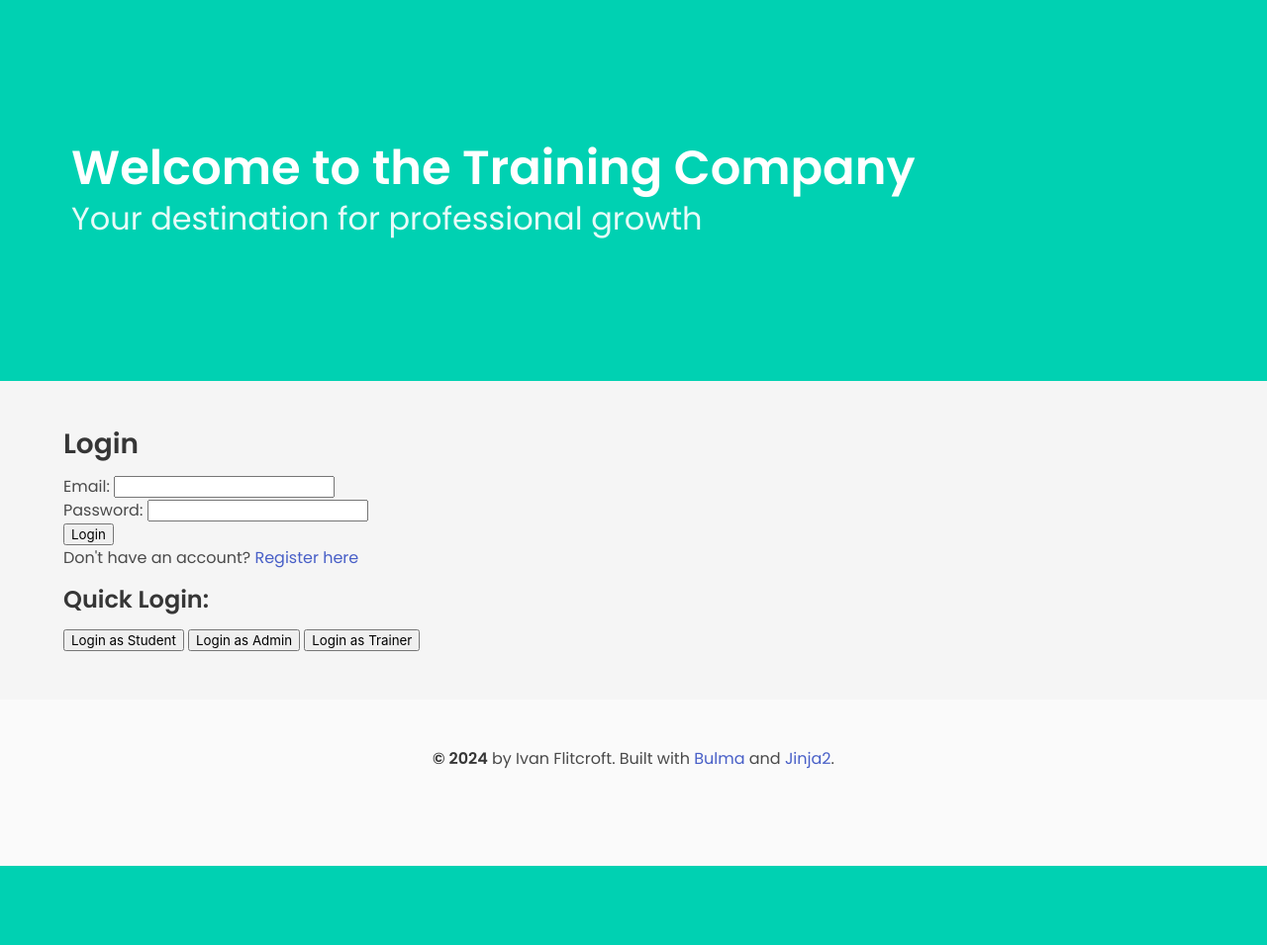
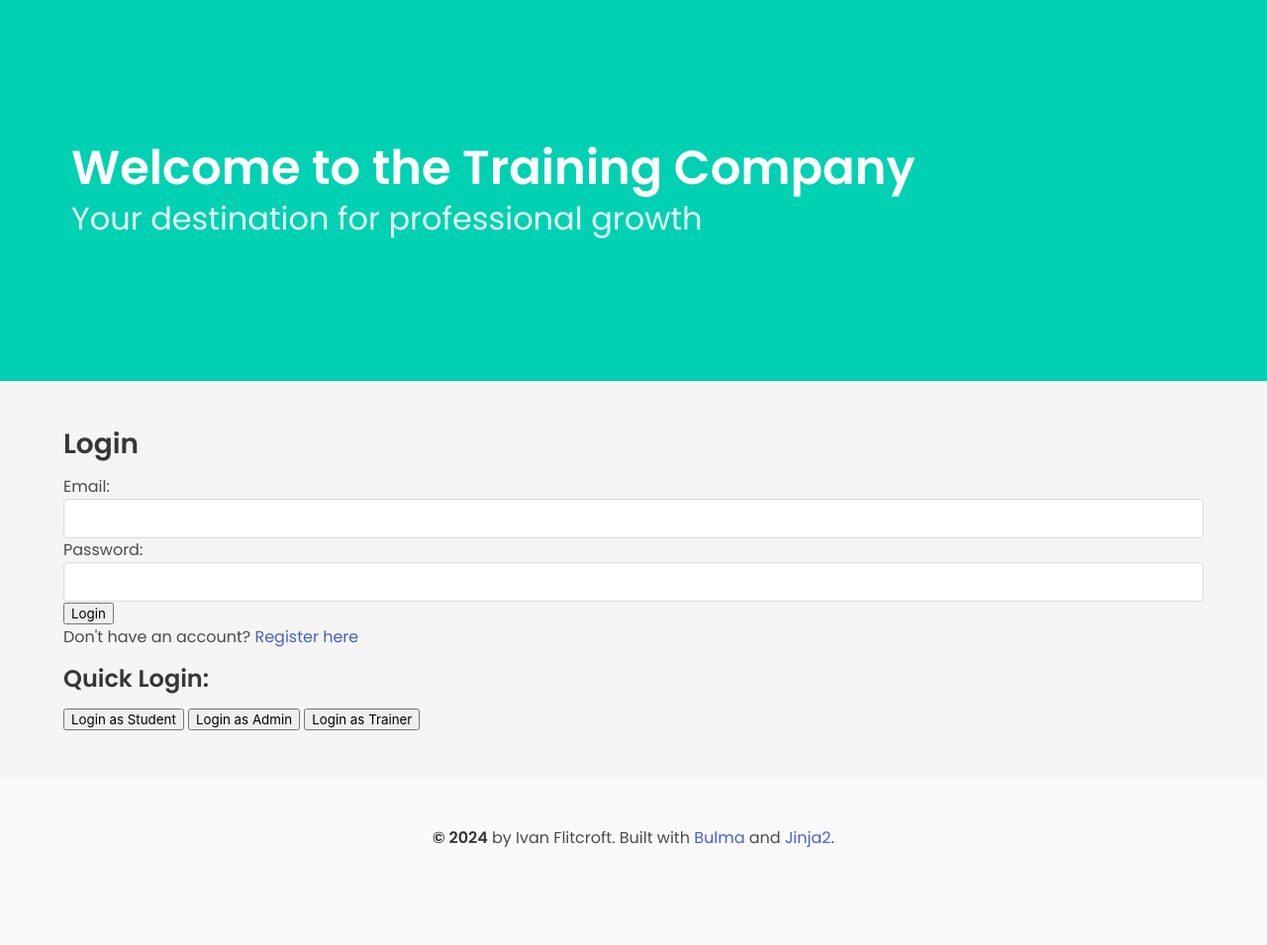
Before and after one commit to ivflit/TrainingCompanyFlask, a Flask app: page /login in a window 1280 px wide. Shown: the part 53-1008 px from the top of the page at 99% size. Before the commit the page ends 928 px from the top, so only its background shows below. Run offline with Flask 2, Linux system fonts and the light colour scheme.

Commit message:
added input class to input elements

```diff
--- a/frontend/templates/login.html
+++ b/frontend/templates/login.html
@@ -9,11 +9,11 @@
         <form method="POST" action="{{ url_for('login_template') }}" id="loginForm">
             <div class="input-group">
                 <label for="email">Email:</label>
-                <input type="email" name="email" id="email" required>
+                <input class="input" type="email" name="email" id="email" required>
             </div>
             <div class="input-group">
                 <label for="password">Password:</label>
-                <input type="password" name="password" id="password" required>
+                <input class="input" type="password" name="password" id="password" required>
             </div>
             <div class="actions">
                 <button type="submit" class="btn btn-primary">Login</button>
```
